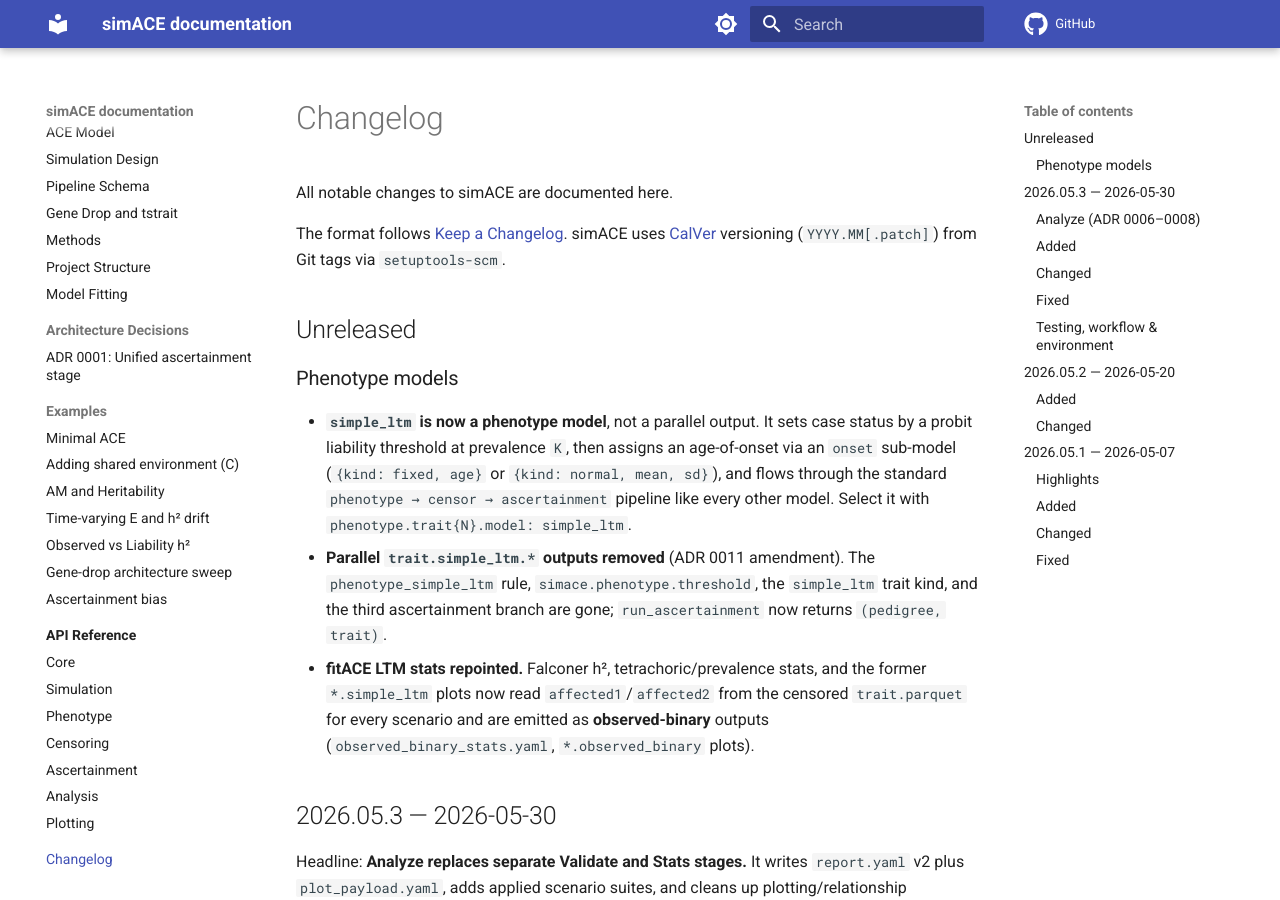
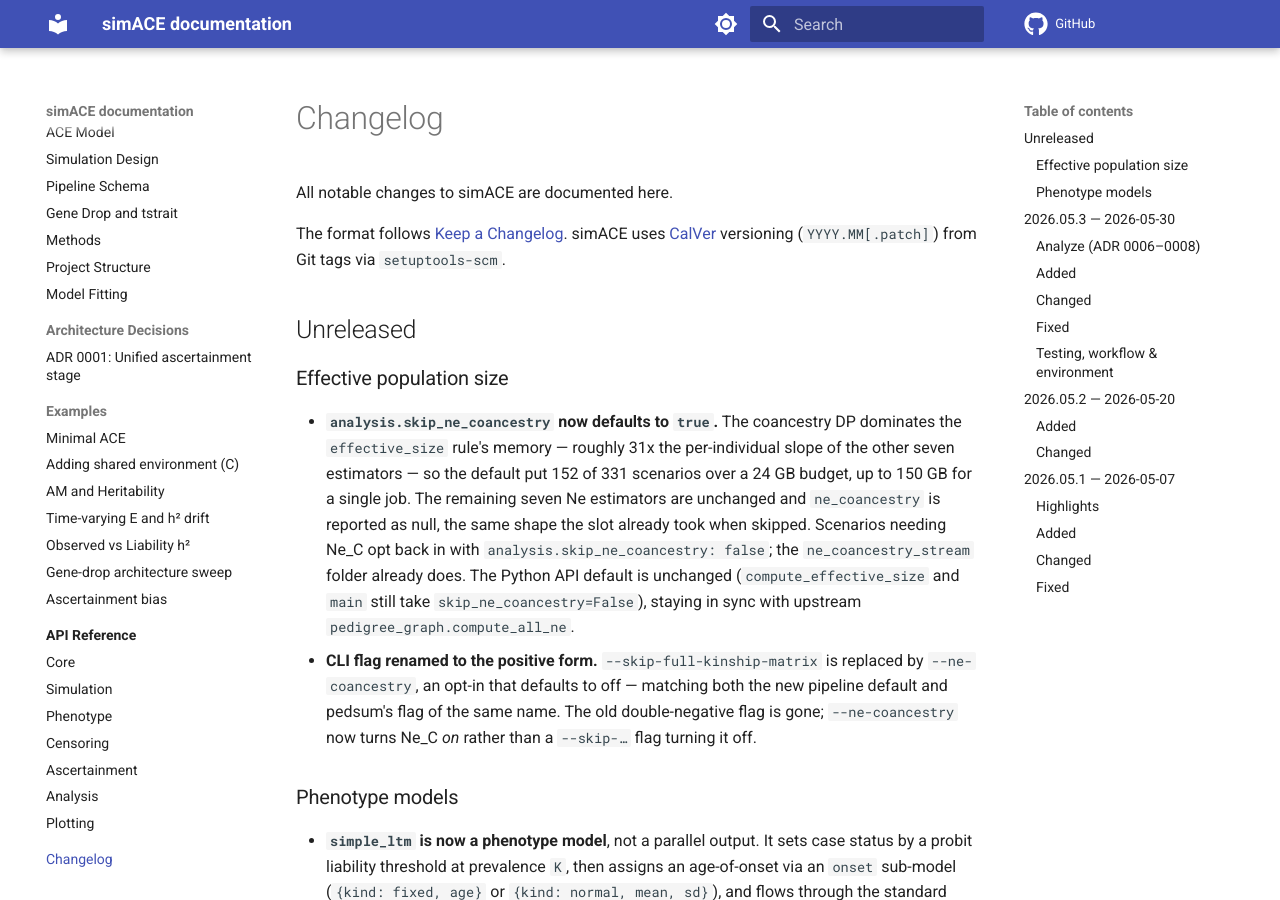
Before and after one commit to rwaples/simACE, an MkDocs documentation site: the page built from docs/changelog.md, in a window 1280 px wide and 900 px high. Built offline with MkDocs 1.6.1 and Material for MkDocs 9.7.7, drawn with Linux system fonts in a browser that asks for light colours; comment, search, counter and statistics services are not loaded.

Commit message:
Make the Ne_C coancestry estimator opt-in
The coancestry-rate estimator's kinship DP dominates the effective_size
rule's memory — roughly 31x the per-individual slope of the other seven
estimators — so defaulting it on put 152 of 331 scenarios over a 24 GB
budget, up to 150 GB for a single job. beck_adhd at N=1M asked for
75,480 MB; it now asks for 4,000 MB, the floor.

analysis.skip_ne_coancestry flips to true. 329 scenarios move to the
alpha path; the two that stay on beta are stream100K and stream500K,
which set it false explicitly because the ne_coancestry_stream folder
exists to exercise the streaming-theta path.

Nothing structural changes downstream: the skipped slot is filled by
NeCoancestryResult.empty(g_max), so effective_size.yaml keeps all eight
keys with ne_coancestry null — the same shape the plotting and gather
code already handles for ne_long_term_contributions at G_ped=6.

The CLI flag becomes positive: --skip-full-kinship-matrix is replaced by
--ne-coancestry, an opt-in defaulting to off, negated once on the way to
main(). That mirrors pedsum's flag of the same name and drops the double
negative; the old flag is removed, not aliased. Its test now covers both
directions rather than only asserting the flag propagates.

The Python API is deliberately left alone. compute_effective_size and
main still default skip_ne_coancestry=False, keeping the library
complete-by-default and in sync with upstream compute_all_ne. The
pipeline never reads that default — the script wrapper always passes the
config value explicitly — so the two never disagree in a live path.

```diff
--- a/docs/changelog.md
+++ b/docs/changelog.md
@@ -7,6 +7,24 @@ simACE uses [CalVer](https://calver.org/) versioning (`YYYY.MM[.patch]`) from
 Git tags via `setuptools-scm`.
 
 ## Unreleased
+
+### Effective population size
+
+- **`analysis.skip_ne_coancestry` now defaults to `true`.** The coancestry DP
+  dominates the `effective_size` rule's memory — roughly 31x the per-individual
+  slope of the other seven estimators — so the default put 152 of 331 scenarios
+  over a 24 GB budget, up to 150 GB for a single job. The remaining seven Ne
+  estimators are unchanged and `ne_coancestry` is reported as null, the same
+  shape the slot already took when skipped. Scenarios needing Ne_C opt back in
+  with `analysis.skip_ne_coancestry: false`; the `ne_coancestry_stream` folder
+  already does. The Python API default is unchanged (`compute_effective_size`
+  and `main` still take `skip_ne_coancestry=False`), staying in sync with
+  upstream `pedigree_graph.compute_all_ne`.
+- **CLI flag renamed to the positive form.** `--skip-full-kinship-matrix` is
+  replaced by `--ne-coancestry`, an opt-in that defaults to off — matching both
+  the new pipeline default and pedsum's flag of the same name. The old
+  double-negative flag is gone; `--ne-coancestry` now turns Ne_C *on* rather
+  than a `--skip-…` flag turning it off.
 
 ### Phenotype models
 
```
Also changed, not shown: docs/concepts/simulation-design.md (+5 -4 lines), docs/user-guide/configuration.md (+2 -2 lines), 4 other files.
